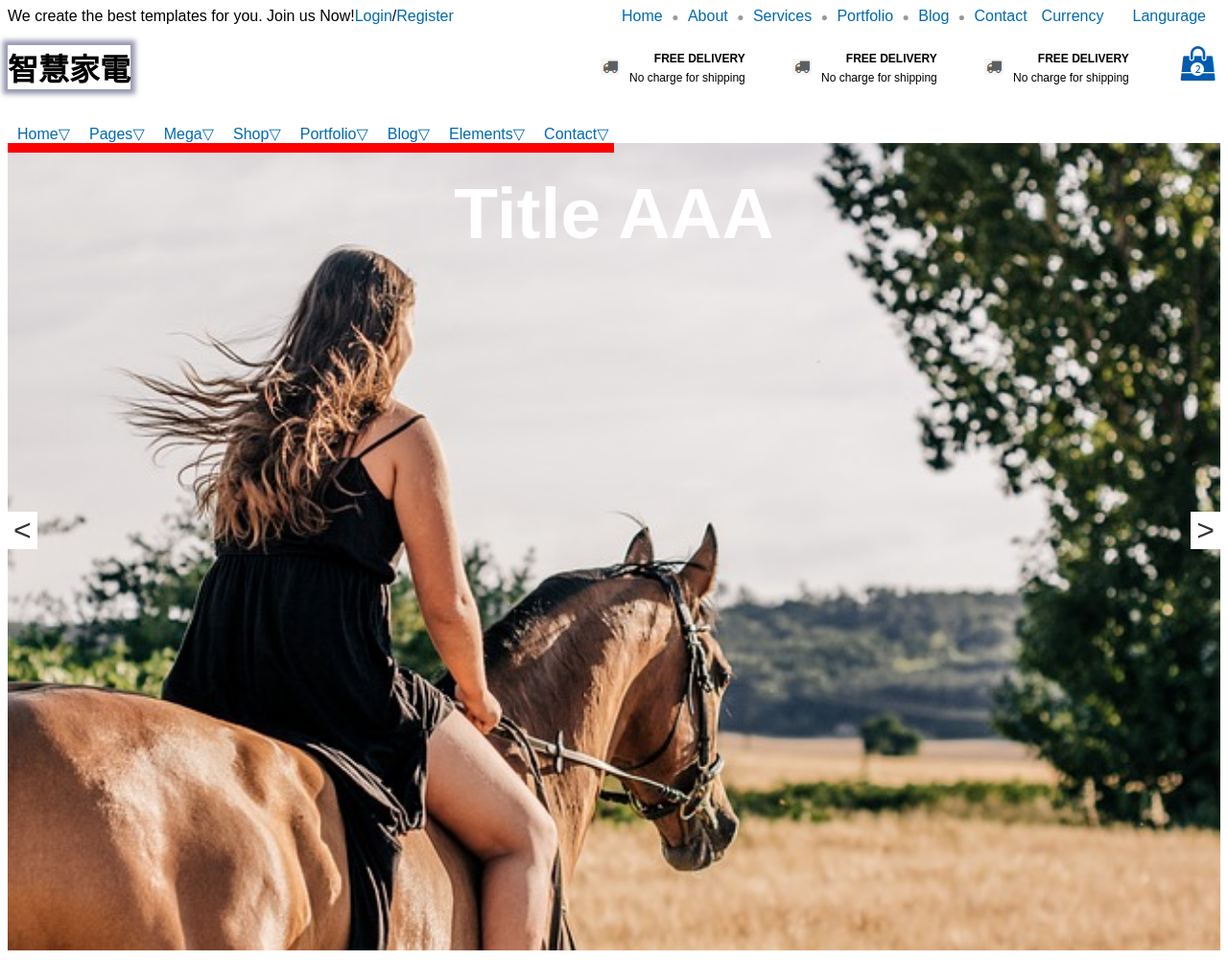
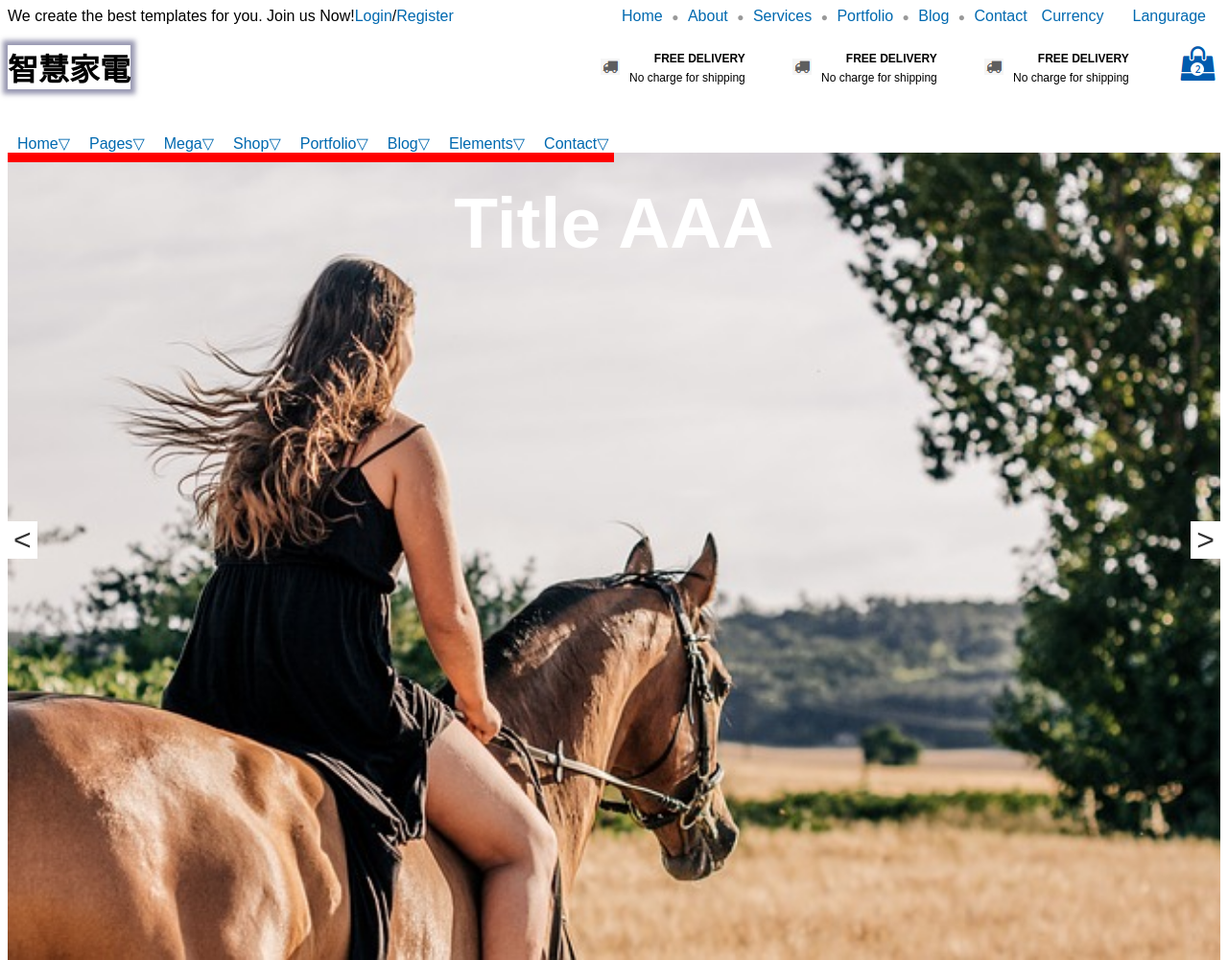
Before and after one commit to LeoWeng/Seminar-in-Web, a plain HTML site: page index.html in a window 1280 px wide. Shown: the top 1000 px of the page at 96% size. Drawn offline with Linux system fonts and the light colour scheme.

Commit message:
change nav style
Field:
	detect scrollTop

```diff
--- a/css/mystyle.css
+++ b/css/mystyle.css
@@ -128,7 +128,13 @@ a{
 }
 
 nav{
-    padding:10px 0;
+    padding:20px 0;
+    left:0;
+    right: 0;
+    top: 0;
+    z-index: 20;
+    background: #fff;
+    position: static;
 }
 
 nav ul{
--- a/js/mystyle.js
+++ b/js/mystyle.js
@@ -84,6 +84,18 @@ window.onload=function(){
         }
     };
 
+    var navT=function(){
+        var nav=document.querySelector("nav");
+        if(document.querySelector("html").scrollTop>118){
+            nav.style.position="fixed";
+        }
+        else{
+            nav.style.position="static";
+        }
+    };
+
+    setInterval(navT,100);
+
     document.querySelector(".banner > div .prev").onclick=function(){
         if(prevChk!=true || tm===false){
             prevChk=true;
```
